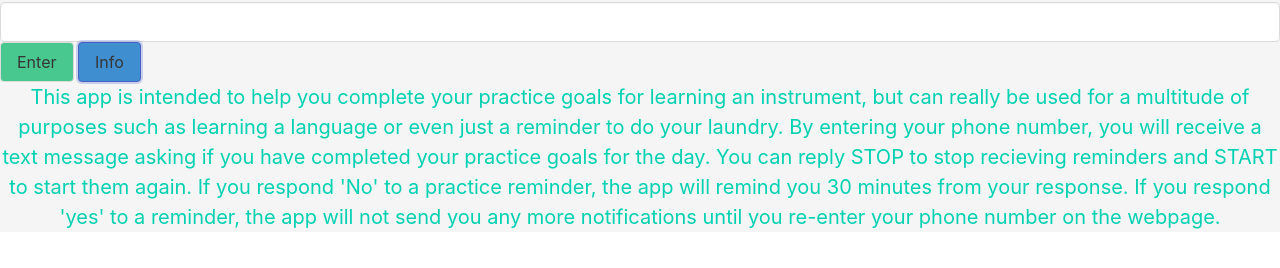
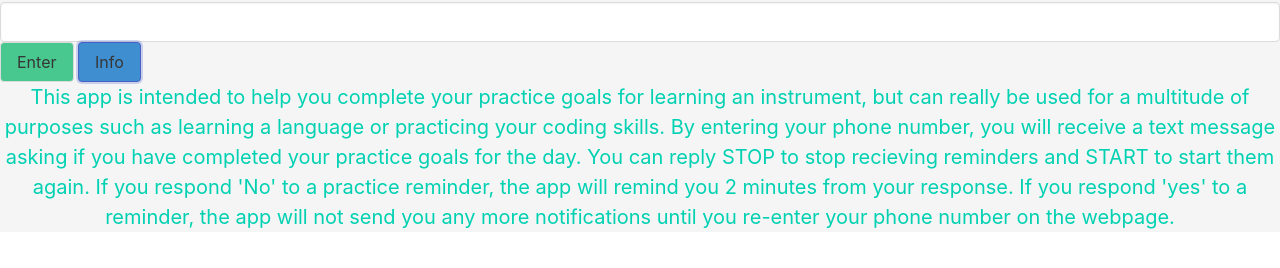
Before and after one commit to ryelow94/SMS-Practice-Reminder, a website: page public/index.html in a window 1280 px wide. Both pictures are taken after a click on the button "Info". Shown: the part 118-386 px from the top of the page. Drawn offline with nearby package versions, Linux system fonts and the light colour scheme.

Commit message:
updated readme

```diff
--- a/public/index.html
+++ b/public/index.html
@@ -28,11 +28,10 @@
       <h1 id="info" class="is-hidden">
         This app is intended to help you complete your practice goals for
         learning an instrument, but can really be used for a multitude of
-        purposes such as learning a language or even just a reminder to do your
-        laundry. By entering your phone number, you will receive a text message
+        purposes such as learning a language or practicing your coding skills. By entering your phone number, you will receive a text message
         asking if you have completed your practice goals for the day. You can
         reply STOP to stop recieving reminders and START to start them again. If
-        you respond 'No' to a practice reminder, the app will remind you 30
+        you respond 'No' to a practice reminder, the app will remind you 2
         minutes from your response. If you respond 'yes' to a reminder, the app
         will not send you any more notifications until you re-enter your phone
         number on the webpage.
```
Also changed, not shown: README.md.
